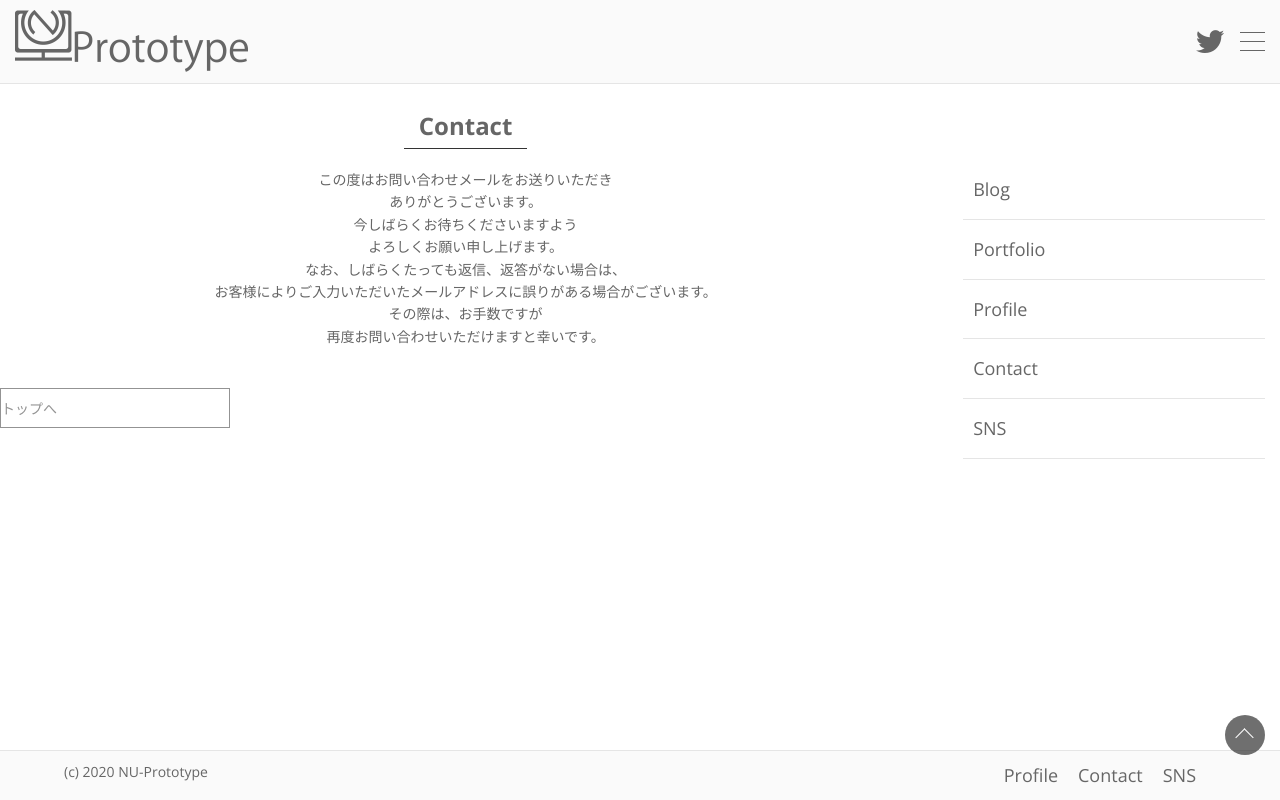
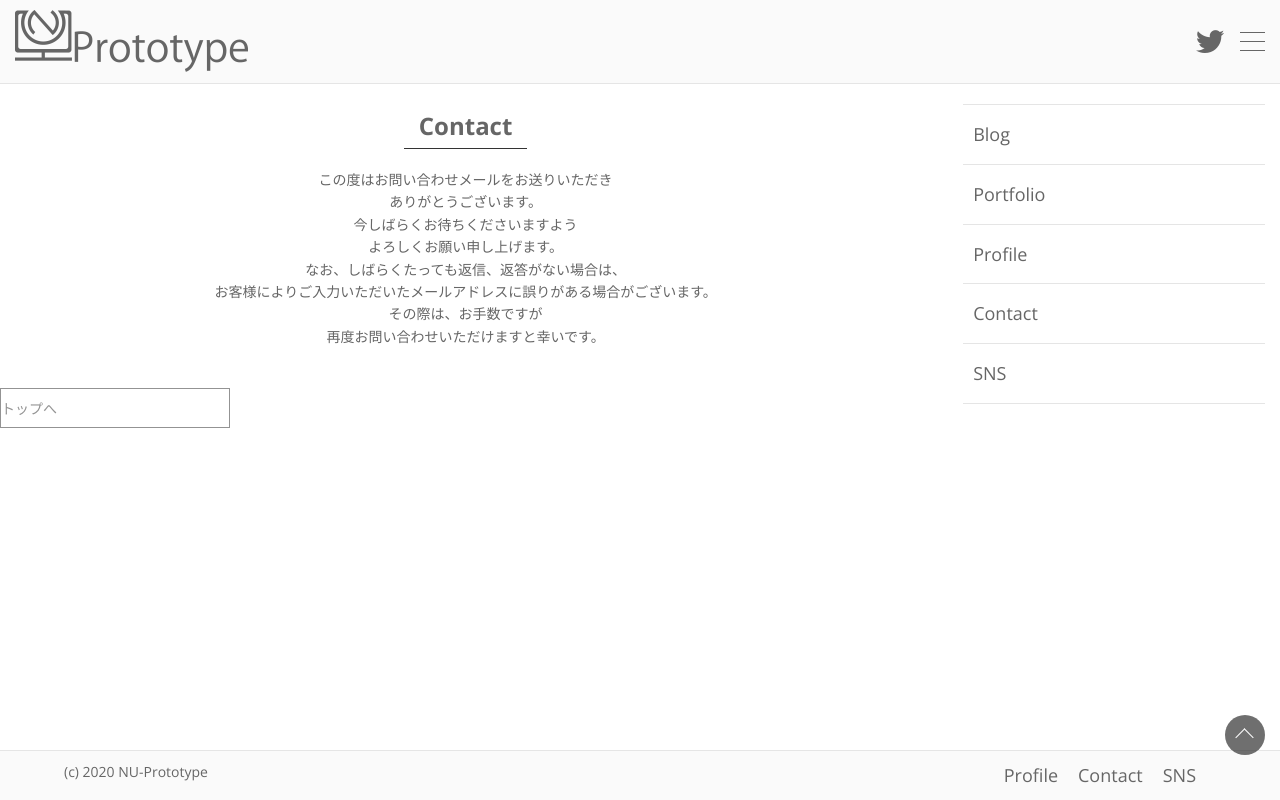
Before and after one commit to uemura5683/nuxtjs-microcms-prototype, a Nuxt app: page /contact/complete in a window 1280 px wide. Built offline with nearby package versions, Linux system fonts and the light colour scheme.

Commit message:
cssをリファクタリング・レイアウト調整

```diff
--- a/assets/css/component/nav.scss
+++ b/assets/css/component/nav.scss
@@ -1,8 +1,4 @@
-$white: #ffffff;
-$l_gray: #fafafa;
-$gray: #e5e5e5;
-$d_gray: #666666;
-$black: #000000;
+$white: #ffffff; $l_gray: #fafafa; $gray: #e5e5e5; $d_gray: #666666; $black: #000000;
 
 #menu {
   -webkit-justify-content: flex-end;
@@ -137,24 +133,21 @@ nav {
   }
 
   @keyframes slideNav{
-    0%{
-      opacity:0; left: 100%;
-    }
-    80%{
-      opacity:1
-    }
-    to{
-      margin-left:0; opacity:1; left: 0%;
-    }
+    0%{ opacity:0; left: 100%; }
+    80%{ opacity:1 }
+    to{ margin-left:0; opacity:1; left: 0%; }
   }
 
-  .l-side nav {
+  .l-side {
+    nav {
       position: static;
       background: white;
       max-width: calc(100% - 15px);
       border: none;
+      padding: 20px 0 0;
       > ul {
         width: 100%;
+        border-top: 1px solid $gray;
         > li {
           opacity: 1;
           text-align: left;
@@ -163,8 +156,10 @@ nav {
         }
       }
     }
+  }
   @media screen and (max-width: 767px) {
-    .l-side nav {
+    .l-side {
+      nav {
         max-width: 100%;
         padding-top: 20px;
         > ul {
@@ -172,3 +167,4 @@ nav {
         }
       }
     }
+  }
--- a/assets/css/foundation/reset.scss
+++ b/assets/css/foundation/reset.scss
@@ -152,8 +152,7 @@ input::-webkit-input-placeholder,
 textarea::-webkit-input-placeholder {
   color: #999999;
 }
-input,
-textarea {
+input, textarea {
   margin-left: 0;
 }
 input[disabled], select[disabled], textarea[disabled], input[readonly], select[readonly], textarea[readonly] {
--- a/assets/css/layout/footer.scss
+++ b/assets/css/layout/footer.scss
@@ -1,5 +1,4 @@
-$l_gray: #fafafa;
-$gray: #e5e5e5;
+$l_gray: #fafafa; $gray: #e5e5e5;
 
 .footer {
   position: absolute;
--- a/pages/blog/_id.vue
+++ b/pages/blog/_id.vue
@@ -64,6 +64,7 @@
       .c-post-info-title,
       .c-post-content {
         font-size: 2.4rem;
+        line-height: 1.6;
         margin: 0 0 1rem 20px;
         float: left;
         width: calc(50% - 20px);
@@ -112,5 +113,4 @@
       }
     }
   }
-
 </style>
--- a/pages/index.vue
+++ b/pages/index.vue
@@ -126,6 +126,16 @@ $white: #ffffff;
     position: relative;
     padding-top: 40%;
     perspective: 100px;
+    *::-webkit-scrollbar {
+      width: 0;
+    }
+    *::-webkit-scrollbar-track {
+      background: transparent;
+    }
+    *::-webkit-scrollbar-thumb {
+      background: transparent;
+      border: none;
+    }
     .carousel__viewport {
       position: absolute;
       top: 0;
```
Lines whose indentation alone changed are shown as unchanged.
